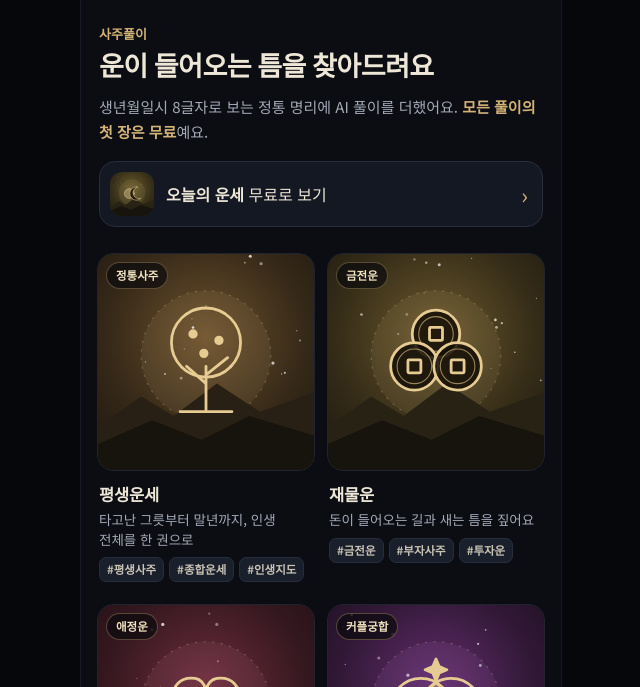
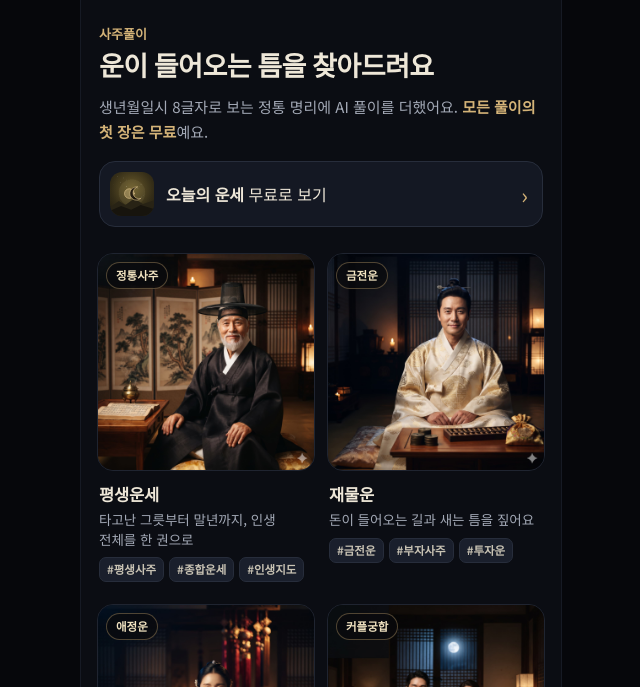
Before and after one commit to saintkimdior-art/dalbit-saju, a plain HTML site: page index.html in a window 1280 px wide. Shown: the part 113-800 px from the top of the page, without its empty margins (319-959 px from the left). Drawn offline with Linux system fonts and the light colour scheme.

Commit message:
Add files via upload

```diff
--- a/index.html
+++ b/index.html
@@ -40,6 +40,7 @@ h1{font-family:'Noto Serif KR',serif;font-size:27px;line-height:1.3;margin:0;let
 .card{display:block}.card:active{transform:scale(.98)}
 .art{position:relative;border-radius:16px;overflow:hidden;aspect-ratio:1;background:#11131a;border:1px solid #1f2430}
 .art svg,.art img{display:block;width:100%;height:100%;object-fit:cover}
+.art img{object-position:center 25%}
 .art.big{aspect-ratio:16/11;border-radius:20px}
 .badge{position:absolute;left:8px;top:8px;font-size:11.5px;font-weight:700;padding:3px 9px;border-radius:99px;background:rgba(10,10,14,.7);color:#F1E3C1;border:1px solid rgba(212,179,120,.35)}
 .free{position:absolute;right:8px;top:8px;font-size:11px;font-weight:800;padding:3px 8px;border-radius:6px;background:var(--gold);color:#1a1408}
@@ -595,7 +596,10 @@ const OWNER_CONFIG = {
   aiProv: 'server',     // 'server' = Netlify 금고의 AI 사용
   payMode: 'toss',      // 'toss' = 토스페이먼츠 결제
   tossKey: 'test_ck_c19AWFeMkse7yJLpIHJspCHGNzapY1PWzj',          // 토스 클라이언트 키 (test_ck_... 또는 live_ck_...)
-  photoCards: false,    // true로 바꾸면 img/상품id.jpg 사진을 카드에 씀 (예: img/wealth.jpg)
+  photoCards: true,
+  photoPath: 'netlify/functions/img/',  // 사진이 있는 폴더
+  photoExt: '.jpg.jpg',                 // 사진 파일 끝 이름 (life.jpg.jpg)
+     // true로 바꾸면 img/상품id.jpg 사진을 카드에 씀 (예: img/wealth.jpg)
   biz: { name: '운틈', ceo: '(대표자명)', regNo: '(사업자등록번호)', mailOrder: '(통신판매업신고번호)', address: '(사업장 주소)', email: '(고객센터 이메일)' }
 };
 const LIVE = OWNER_CONFIG.mode === 'live';
@@ -985,7 +989,7 @@ function route() {
 function renderTabs() { $('#tabs').innerHTML = TAB_LIST.map(([k, t]) => `<a href="#tab-${k}" class="${k === curTab && !document.body.classList.contains('sub') ? 'on' : ''}">${t}</a>`).join(''); }
 
 /* ================= 9. 홈 (상품 진열) ================= */
-const artOf = p => OWNER_CONFIG.photoCards && p.id !== 'today' ? `<img src="img/${p.id}.jpg" alt="" loading="lazy" onerror="this.replaceWith(document.createRange().createContextualFragment(ART.svg('${p.art[0]}',${p.art[1]},'${p.id}')))">` : ART.svg(p.art[0], p.art[1], p.id);
+const artOf = p => OWNER_CONFIG.photoCards && p.id !== 'today' ? `<img src="${OWNER_CONFIG.photoPath || 'img/'}${p.id}${OWNER_CONFIG.photoExt || '.jpg'}" alt="" loading="lazy" onerror="this.replaceWith(document.createRange().createContextualFragment(ART.svg('${p.art[0]}',${p.art[1]},'${p.id}')))">` : ART.svg(p.art[0], p.art[1], p.id);
 const card = p => `<a class="card" href="${p.id === 'today' ? '#today' : '#p-' + p.id}"><div class="art">${artOf(p)}<span class="badge">${esc(p.badge)}</span>${p.price ? '' : '<span class="free">FREE</span>'}</div><h3>${esc(p.title)}</h3><p>${esc(p.short)}</p><div class="tags">${p.tags.map(t => `<span>#${esc(t)}</span>`).join('')}</div></a>`;
 function renderHome() {
   renderTabs();
@@ -1242,7 +1246,7 @@ $('#resetSales').onclick = () => { store.set('sales', []); store.set('unlocked',
 document.querySelectorAll('.dim').forEach(d => d.addEventListener('click', e => { if (e.target === d || e.target.closest('[data-close]')) d.classList.remove('on'); }));
 document.addEventListener('keydown', e => { if (e.key === 'Escape') document.querySelectorAll('.dim.on').forEach(d => d.classList.remove('on')); });
 if (LIVE) $('#gearBtn').hidden = true;
-$('#foot').innerHTML = `<nav><a href="#terms">이용약관</a><a href="#privacy"><b>개인정보처리방침</b></a><a href="#refund">환불정책</a><a href="#history">다시보기</a></nav><p>${esc(OWNER_CONFIG.biz.name)} · 대표 ${esc(OWNER_CONFIG.biz.ceo)} · 사업자등록번호 ${esc(OWNER_CONFIG.biz.regNo)}<br>통신판매업신고 ${esc(OWNER_CONFIG.biz.mailOrder)} · ${esc(OWNER_CONFIG.biz.address)}<br>고객센터 ${esc(OWNER_CONFIG.biz.email)}</p><p>© ${THIS_YEAR} 운틈. 사주 풀이는 참고용 콘텐츠예요.</p>`;
+$('#foot').innerHTML = `<nav><a href="#terms">이용약관</a><a href="#privacy"><b>개인정보처리방침</b></a><a href="#refund">환불정책</a><a href="#history">다시보기</a></nav><p>${esc(OWNER_CONFIG.biz.name)} · 대표 ${esc(OWNER_CONFIG.biz.ceo)} · 사업자등록번호 ${esc(OWNER_CONFIG.biz.regNo)}<br>통신판매업신고 ${esc(OWNER_CONFIG.biz.mailOrder)} · ${esc(OWNER_CONFIG.biz.address)}<br>고객센터 ${esc(OWNER_CONFIG.biz.email)}</p><p>상품 이미지는 AI로 만든 가상 인물입니다.</p><p>© ${THIS_YEAR} 운틈. 사주 풀이는 참고용 콘텐츠예요.</p>`;
 
 /* ================= 18. 시작 ================= */
 window.addEventListener('hashchange', route);
```
